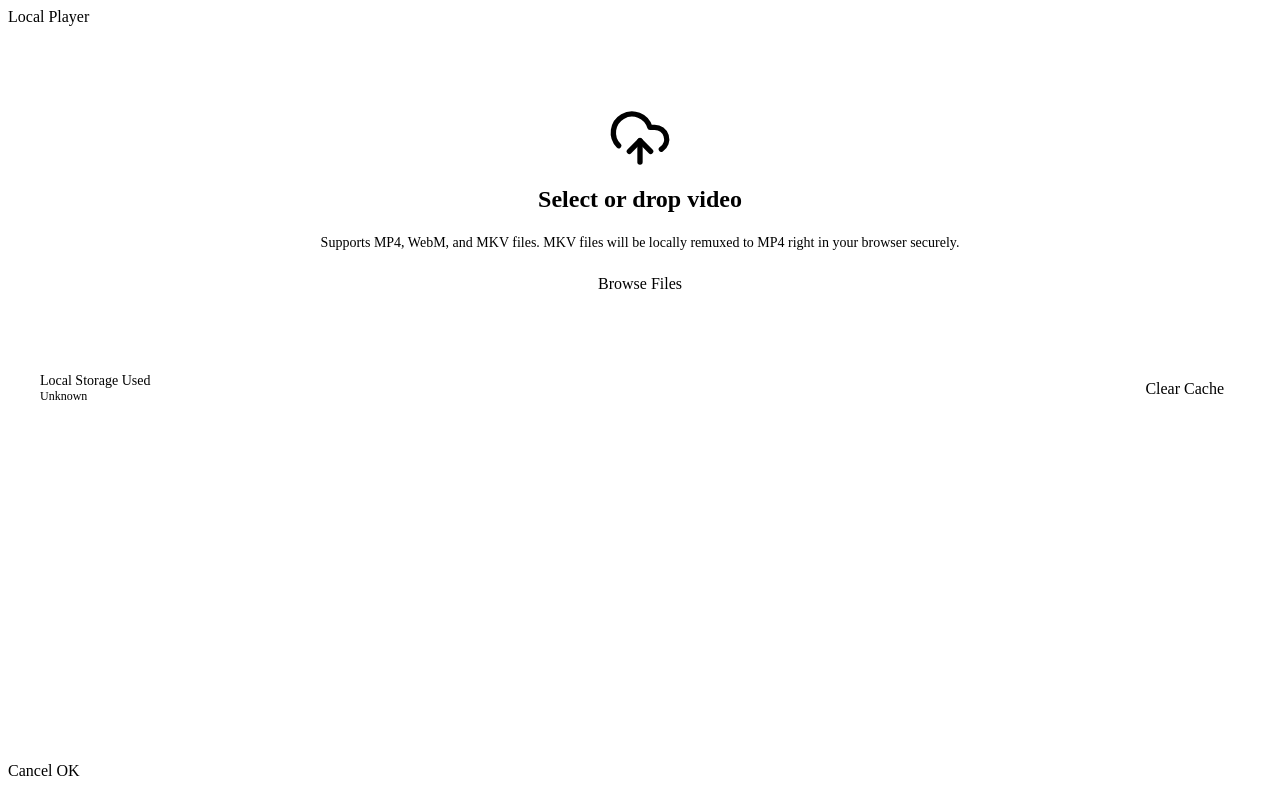
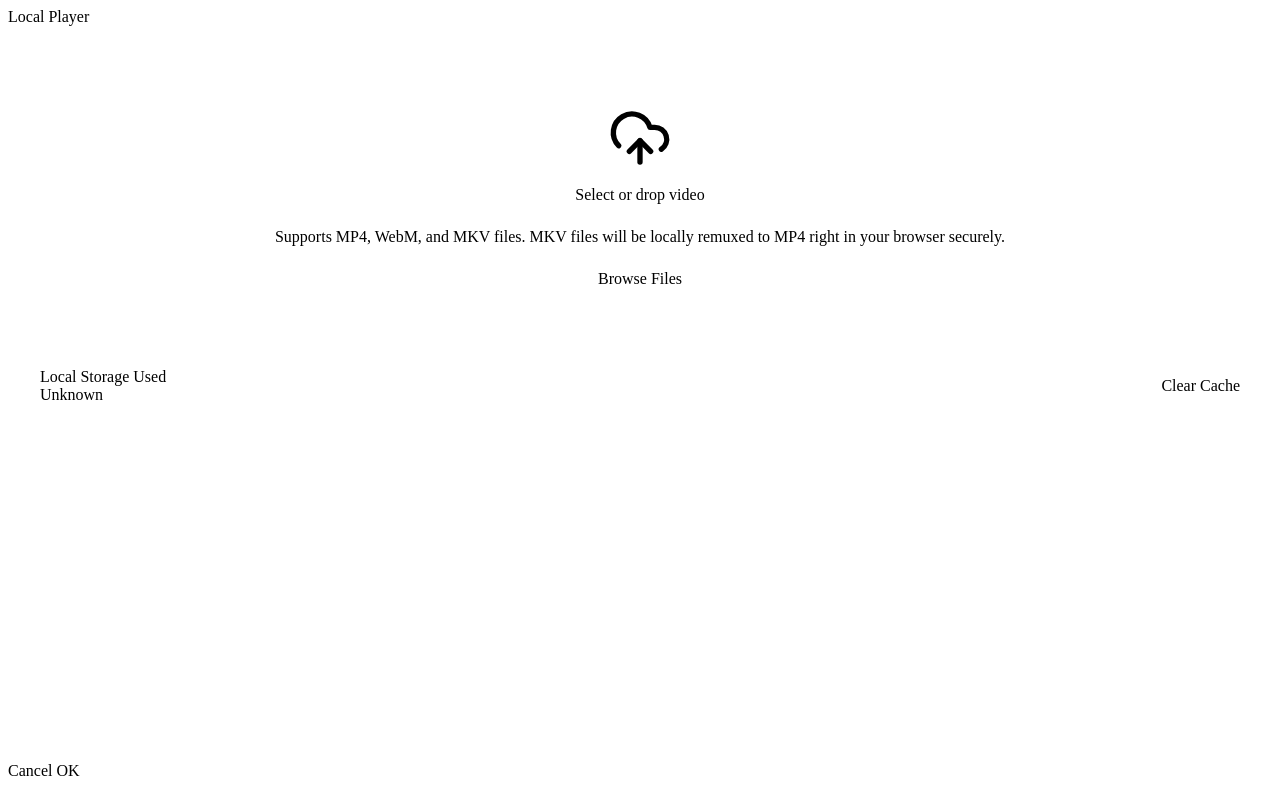
Before and after one commit to StringWeaver/Local-PWA-Media-Player, a Svelte app: page / in a window 1280 px wide. Built offline with nearby package versions, Linux system fonts and the light colour scheme.

Commit message:
simplify style code

```diff
--- a/src/App.svelte
+++ b/src/App.svelte
@@ -523,7 +523,7 @@
     <div style="flex-grow: 1"></div>
 
     {#if view === 'play' && appState === 'PLAYING'}
-      <div class="toolbar-actions">
+      <div style="display:flex;align-items:center;padding-right:0.5rem">
         {#if isProcessingSubtitle}
           <mdui-circular-progress class="icon-sm"></mdui-circular-progress>
         {:else}
@@ -543,7 +543,6 @@
   </mdui-top-app-bar>
 
   <mdui-layout-main class="layout-main" style="min-height: calc(100vh - 64px);">
-    <div class="content-wrapper">
       {#if view === 'home'}
         <mdui-card variant="filled" class="upload-card">
           <!-- svelte-ignore a11y_click_events_have_key_events -->
@@ -562,7 +561,7 @@
               accept="video/*,.mkv"
               class="hidden"
             />
-            <mdui-button class="btn-pill">Browse Files</mdui-button>
+            <mdui-button class="btn-pill" style="--shape-corner: var(--mdui-shape-corner-full); padding-inline: 2rem;">Browse Files</mdui-button>
           </div>
         </mdui-card>
 
@@ -572,7 +571,7 @@
                  <span class="storage-label">Local Storage Used</span>
                  <span class="storage-value">{storageUsed}</span>
              </div>
-             <mdui-button variant="tonal" class="btn-clear" onclick={promptClearCache}>Clear Cache</mdui-button>
+             <mdui-button variant="tonal" class="btn-clear" style="--shape-corner: var(--mdui-shape-corner-full);" onclick={promptClearCache}>Clear Cache</mdui-button>
           </mdui-card>
         {/if}
       {/if}
@@ -601,7 +600,7 @@
                   <div class="error-icon-wrap"><AlertTriangle class="error-icon" /></div>
                   <h3 class="error-title">Processing Failed</h3>
                   <p class="error-desc">{errorMessage}</p>
-                  <mdui-button class="btn-pill" onclick={goBack}>Go Back</mdui-button>
+                  <mdui-button class="btn-pill" style="--shape-corner: var(--mdui-shape-corner-full); padding-inline: 2rem;" onclick={goBack}>Go Back</mdui-button>
                </mdui-card>
             {/if}
 
@@ -632,14 +631,9 @@
             {/if}
           </div>
         {/if}
-    </div>
   </mdui-layout-main>
 
-  <mdui-dialog open={dialogOpened} onclosed={() => dialogOpened = false} close-on-overlay-click>
-    <span slot="headline">{dialogTitle}</span>
-    <div class="dialog-message">
-      {dialogMessage}
-    </div>
+  <mdui-dialog open={dialogOpened} headline={dialogTitle} description={dialogMessage} onclosed={() => dialogOpened = false} close-on-overlay-click>
     <mdui-button slot="action" variant="text" onclick={() => dialogOpened = false}>Cancel</mdui-button>
     <mdui-button slot="action" variant="text" onclick={confirmClearCache}>OK</mdui-button>
   </mdui-dialog>
@@ -667,24 +661,10 @@
     display: none;
   }
 
-  /* Toolbar */
-  .toolbar-actions {
-    display: flex;
-    align-items: center;
-    padding-right: 0.5rem;
-  }
-
-  /* Layout */
+  /* Layout: mdui-layout-main 自带 flex:1 0 auto，只需加方向 */
   :global(.layout-main) {
     display: flex;
     flex-direction: column;
-    height: 100%;
-  }
-
-  .content-wrapper {
-    display: flex;
-    flex-direction: column;
-    flex: 1;
     height: 100%;
   }
 
@@ -714,8 +694,8 @@
   .upload-title {
     margin-top: 1rem;
     margin-bottom: 0.5rem;
-    font-size: 1.5rem;
-    font-weight: 600;
+    font-size: var(--mdui-typescale-headline-small-size);
+    font-weight: var(--mdui-typescale-title-medium-weight);
     text-align: center;
   }
 
@@ -723,22 +703,16 @@
     text-align: center;
     color: var(--mdui-color-on-surface-variant);
     margin-bottom: 1.5rem;
-    font-size: 0.875rem;
+    font-size: var(--mdui-typescale-body-medium-size);
   }
 
-  /* Pill buttons */
+  /* Pill buttons — mdui-button 默认 shape-corner 已是 full，只调 padding */
   :global(.btn-pill) {
     width: auto;
-    padding-left: 2rem;
-    padding-right: 2rem;
-    border-radius: 9999px;
   }
 
   :global(.btn-clear) {
     width: auto;
-    padding-left: 1rem;
-    padding-right: 1rem;
-    border-radius: 9999px;
   }
 
   /* Storage card */
@@ -756,12 +730,12 @@
   }
 
   .storage-label {
-    font-size: 0.875rem;
-    font-weight: 500;
+    font-size: var(--mdui-typescale-body-medium-size);
+    font-weight: var(--mdui-typescale-label-large-weight);
   }
 
   .storage-value {
-    font-size: 0.75rem;
+    font-size: var(--mdui-typescale-body-small-size);
     color: var(--mdui-color-on-surface-variant);
   }
 
@@ -775,8 +749,9 @@
     justify-content: center;
   }
 
-  /* Converting card */
-  :global(.converting-card) {
+  /* Shared card layout (converting + error) */
+  :global(.converting-card),
+  :global(.error-card) {
     width: 100%;
     max-width: 28rem;
     padding: 2rem;
@@ -787,22 +762,45 @@
     text-align: center;
   }
 
+  :global(.error-icon) {
+    width: 4rem;
+    height: 4rem;
+    color: var(--mdui-color-error);
+  }
+
+  .progress-icon-wrap,
+  .error-icon-wrap {
+    margin-bottom: 1rem;
+  }
+
   .progress-icon-wrap {
     margin-bottom: 2rem;
   }
 
-  .card-title {
-    font-size: 1.25rem;
-    font-weight: 600;
+  /* Shared title style */
+  .card-title,
+  .error-title {
+    font-size: var(--mdui-typescale-title-large-size);
+    font-weight: var(--mdui-typescale-title-medium-weight);
     margin-bottom: 0.5rem;
   }
 
-  .card-desc {
+  .error-title {
+    color: var(--mdui-color-error);
+  }
+
+  /* Shared description style */
+  .card-desc,
+  .error-desc {
     color: var(--mdui-color-on-surface-variant);
     margin-bottom: 1.5rem;
+  }
+
+  .card-desc {
     min-height: 3rem;
   }
 
+  /* Progress */
   .progress-section {
     width: 100%;
   }
@@ -815,47 +813,14 @@
   }
 
   .progress-badge {
-    font-size: 0.75rem;
-    font-weight: 600;
+    font-size: var(--mdui-typescale-label-small-size);
+    font-weight: var(--mdui-typescale-label-large-weight);
     display: inline-block;
     padding: 0.25rem 0.5rem;
     text-transform: uppercase;
     border-radius: 9999px;
     background: color-mix(in srgb, var(--mdui-color-primary) 10%, transparent);
     color: var(--mdui-color-primary);
-  }
-
-  /* Error card */
-  :global(.error-card) {
-    text-align: center;
-    padding: 2rem;
-    margin: 1rem;
-    display: flex;
-    flex-direction: column;
-    align-items: center;
-  }
-
-  .error-icon-wrap {
-    margin-bottom: 1rem;
-  }
-
-  :global(.error-icon) {
-    width: 4rem;
-    height: 4rem;
-    color: var(--mdui-color-error);
-  }
-
-  .error-title {
-    font-size: 1.25rem;
-    font-weight: 600;
-    margin-bottom: 0.5rem;
-    color: var(--mdui-color-error);
-  }
-
-  .error-desc {
-    color: var(--mdui-color-on-surface-variant);
-    margin-bottom: 1.5rem;
-    max-width: 28rem;
   }
 
   /* Video player */
@@ -869,17 +834,11 @@
   /* Play info bar */
   .play-info {
     margin-top: 1rem;
-    font-size: 0.875rem;
+    font-size: var(--mdui-typescale-body-medium-size);
     color: var(--mdui-color-on-surface-variant);
     display: flex;
     align-items: center;
     justify-content: center;
     gap: 0.5rem;
   }
-
-  /* Dialog */
-  .dialog-message {
-    font-size: 0.875rem;
-    color: var(--mdui-color-on-surface-variant);
-  }
 </style>
```
